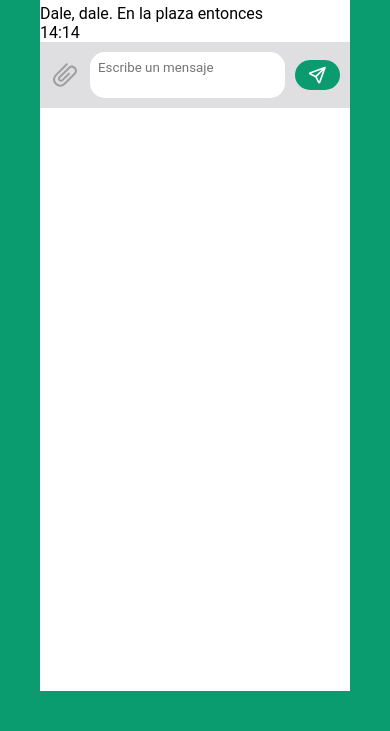
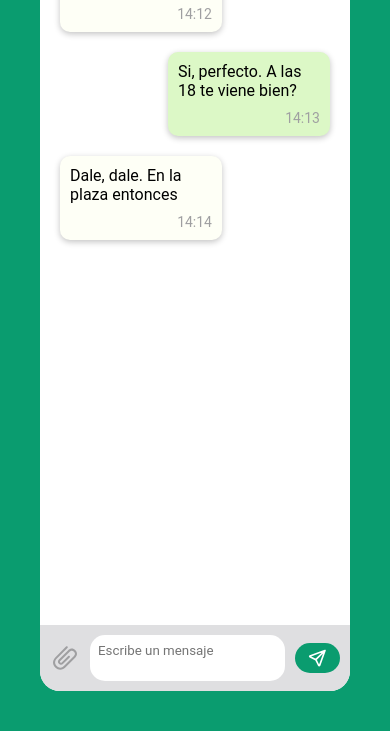
Before and after one commit to jazminm94/proyecto-base-999200928, a plain HTML site: page index.html in a window 390 px wide. Shown: the part 193-924 px from the top of the page. Drawn offline with Linux system fonts and the light colour scheme.

Commit message:
add: estilos chat-panel y responsive design

```diff
--- a/index.html
+++ b/index.html
@@ -65,7 +65,7 @@
                 <P>en linea</P>
             </div>
         </header>
-            <section class="messages"></section>
+            <section class="messages">
             <div class="message you">
                 <p class="content">Hola! queres venir por un cafe?</p>
                 <p class="time">14:12</p>
@@ -78,6 +78,7 @@
                 <p class="content">Dale, dale. En la plaza entonces</p>
                 <p class="time">14:14</p>
             </div>
+            </section>
         <footer>
         <button id="btn-attach" class="attach">
         <svg xmlns="http://www.w3.org/2000/svg" width="131.11" height="128" viewBox="0 0 718 701">
--- a/styles/main.css
+++ b/styles/main.css
@@ -31,6 +31,7 @@ body {
     grid-template-columns: 320px 1fr;
     height: 100vh;
     overflow: hidden;
+    border-radius: 20px;
 }
 
 /* aside style */
@@ -150,12 +151,9 @@ img {
 /* messages-panel*/
 
 .app {
-    grid-template-columns: 1fr;
+    grid-template-columns: 360px 1fr;
 }
 
-aside {
-    display: none;
-}
 
 .chat-header {
     background-color: var(--grey-300);
@@ -173,6 +171,42 @@ aside {
 
 .chat-header p {
     color: var(--grey-600);
+}
+
+/*messages style*/
+
+.chat-panel {
+    display: flex;
+    flex-direction: column;
+}
+
+.messages {
+    padding: 20px;
+    flex: 1;
+    display: flex;
+    flex-direction: column;
+    gap: 20px
+}
+
+.message {
+    background-color: var(--grey-300);
+    padding: 10px;
+    width: 60%;
+    border-radius: 10px;
+    box-shadow: 0 2px 6px rgba(0, 0, 0, 0.238);
+}
+
+.message .time {
+    color: var(--grey-600);
+    font-size: 14px;
+    margin-top: 10px;
+    text-align: end;
+
+}
+
+.me {
+    align-self: end;
+    background-color: var(--green-100);
 }
 
 footer {
@@ -252,3 +286,15 @@ footer .send:hover {
     background-color: #138b80;
     transform: scale(0.9);
 }
+
+/* Responsive desing*/
+
+@media (max-width:880px) {
+    .app {
+        grid-template-columns: 1fr;
+    }
+
+    aside {
+        display: none;
+    }
+}
```
